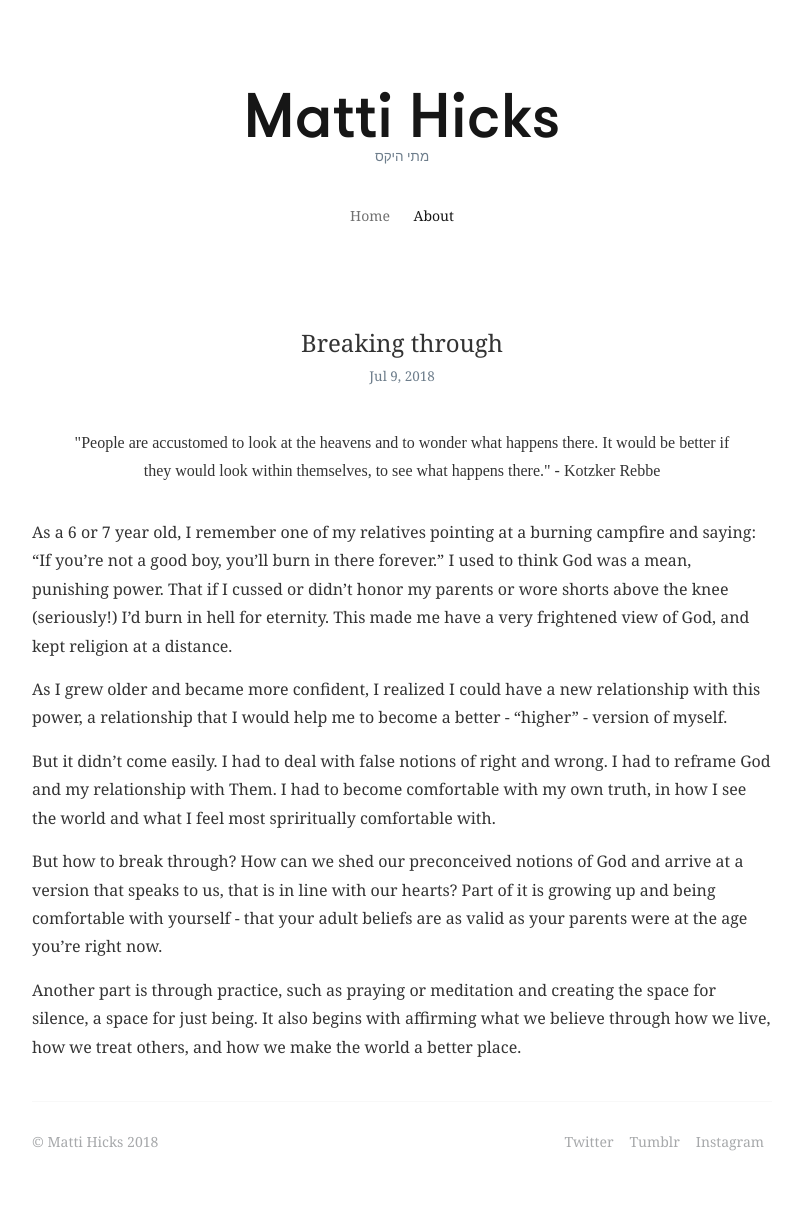
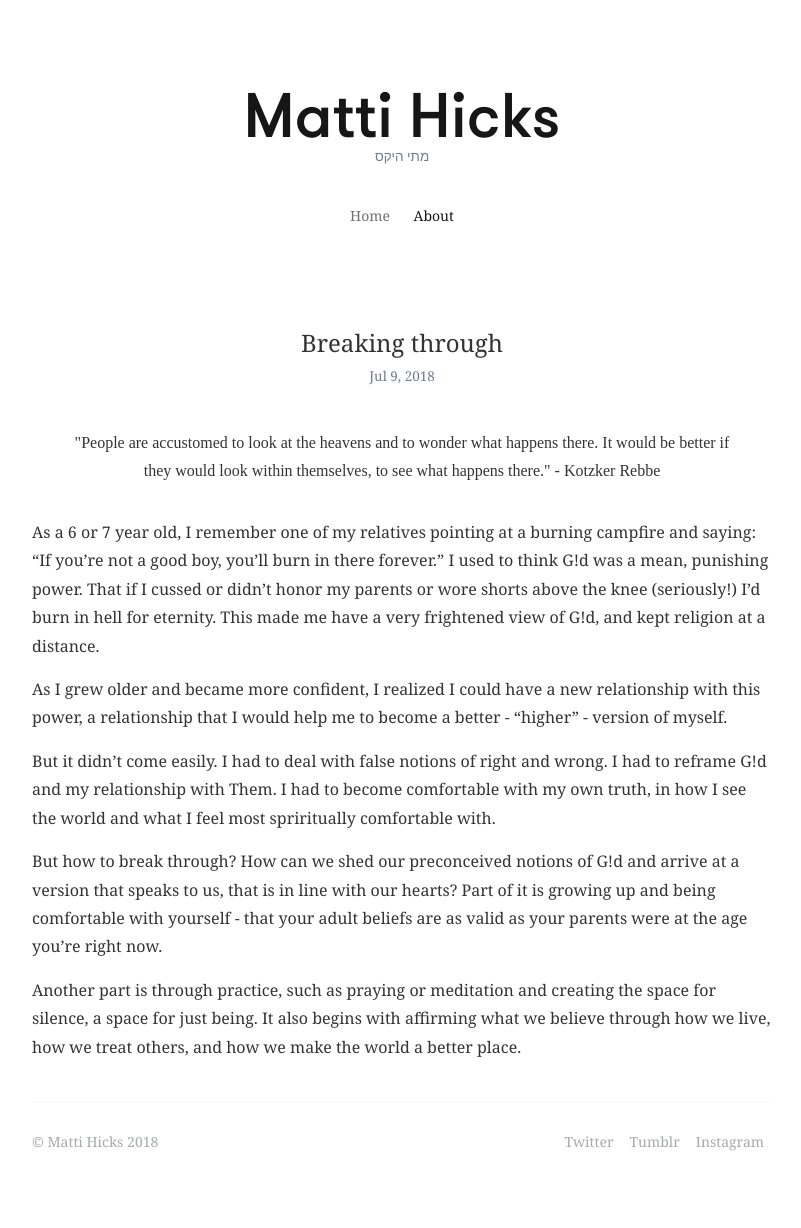
Before and after one commit to mattihicks/matthewmatthew, a Jekyll site: the page built from _posts/2018-06-30-to-the-other-side.markdown, in a window 1280 px wide. Shown: the whole page, without its empty margins (238-1039 px from the left). Built offline with Jekyll 4.4.1, drawn with Linux system fonts in a browser that asks for light colours; some web fonts are replaced.

```diff
--- a/_posts/2018-06-30-to-the-other-side.markdown
+++ b/_posts/2018-06-30-to-the-other-side.markdown
@@ -10,12 +10,12 @@
 
 <div class="quote">"People are accustomed to look at the heavens and to wonder what happens there. It would be better if they would look within themselves, to see what happens there." - Kotzker Rebbe</div>
 
-As a 6 or 7 year old, I remember one of my relatives pointing at a burning campfire and saying: "If you're not a good boy, you'll burn in there forever." I used to think God was a mean, punishing power. That if I cussed or didn't honor my parents or wore shorts above the knee (seriously!) I'd burn in hell for eternity. This made me have a very frightened view of God, and kept religion at a distance.
+As a 6 or 7 year old, I remember one of my relatives pointing at a burning campfire and saying: "If you're not a good boy, you'll burn in there forever." I used to think G!d was a mean, punishing power. That if I cussed or didn't honor my parents or wore shorts above the knee (seriously!) I'd burn in hell for eternity. This made me have a very frightened view of G!d, and kept religion at a distance.
 
 As I grew older and became more confident, I realized I could have a new relationship with this power, a relationship that I would help me to become a better - "higher" - version of myself.
 
-But it didn't come easily. I had to deal with false notions of right and wrong. I had to reframe God and my relationship with Them. I had to become comfortable with my own truth, in how I see the world and what I feel most spriritually comfortable with.
+But it didn't come easily. I had to deal with false notions of right and wrong. I had to reframe G!d and my relationship with Them. I had to become comfortable with my own truth, in how I see the world and what I feel most spriritually comfortable with.
 
-But how to break through? How can we shed our preconceived notions of God and arrive at a version that speaks to us, that is in line with our hearts? Part of it is growing up and being comfortable with yourself - that your adult beliefs are as valid as your parents were at the age you're right now.
+But how to break through? How can we shed our preconceived notions of G!d and arrive at a version that speaks to us, that is in line with our hearts? Part of it is growing up and being comfortable with yourself - that your adult beliefs are as valid as your parents were at the age you're right now.
 
 Another part is through practice, such as praying or meditation and creating the space for silence, a space for just being. It also begins with affirming what we believe through how we live, how we treat others, and how we make the world a better place.
--- a/_posts/2018-07-15-shabbat-teaches.markdown
+++ b/_posts/2018-07-15-shabbat-teaches.markdown
@@ -18,6 +18,6 @@
 <li> Taste your food. It's entering your body, becoming a part of you.</li>
 <li> Sleep. You never get enough on any other days.</li>
 <li> Meditate. Find peace with yourself and your world.</li>
-<li> Pray with your community. You soul rejoices with God when you do.</li>
+<li> Pray with your community. You soul rejoices with G!d when you do.</li>
 </ul>
 </div>
--- a/_posts/_2018-07-15-shabbat-teaches.markdown
+++ b/_posts/_2018-07-15-shabbat-teaches.markdown
@@ -18,6 +18,6 @@
 <li> Taste your food. It's entering your body, becoming a part of you.</li>
 <li> Sleep. You never get enough on any other days.</li>
 <li> Meditate. Find peace with yourself and your world.</li>
-<li> Pray with your community. You soul rejoices with God when you do.</li>
+<li> Pray with your community. You soul rejoices with G!d when you do.</li>
 </ul>
 </div>
```
